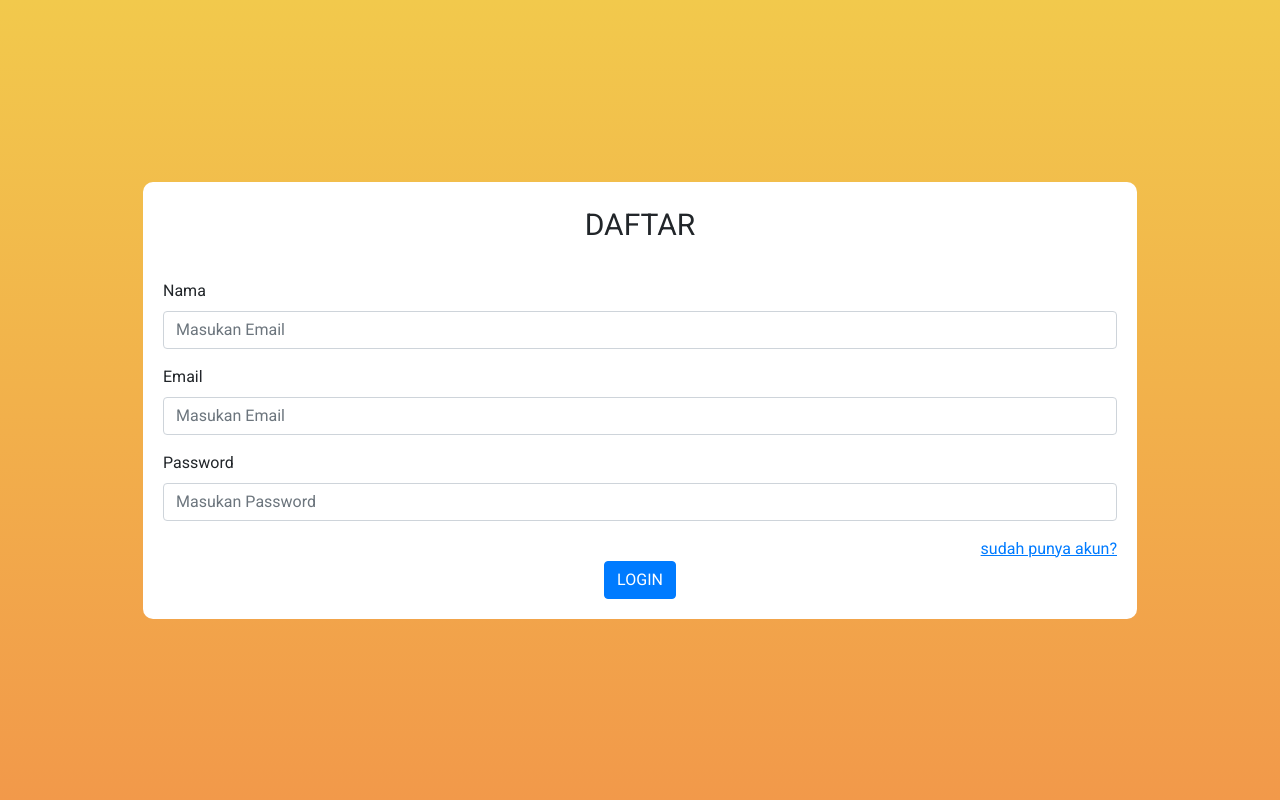
After one commit to H4rfu1/h4rfu1.github.io, a PHP site: page /register.php in a window 1280 px wide. The commit adds this page. Run offline with PHP 8.4, Linux system fonts and the light colour scheme.

Commit message:
nambah register dan dashboard awal

```diff
--- /dev/null
+++ b/register.php
@@ -0,0 +1,77 @@
+<!DOCTYPE html>
+<html lang="en">
+<head>
+  <meta charset="UTF-8">
+  <meta name="viewport" content="width=device-width, initial-scale=1.0">
+  <meta http-equiv="X-UA-Compatible" content="ie=edge">
+  <link rel="stylesheet" href="https://stackpath.bootstrapcdn.com/bootstrap/4.3.1/css/bootstrap.min.css">
+  <link href="https://fonts.googleapis.com/css?family=Roboto&display=swap" rel="stylesheet">
+  <script type="text/javascript" src="js/bootstap.js"> </script>
+  <title>Document</title>
+
+  <style>
+  html {
+  height:100%;
+  }
+  body {
+    font-family: 'Roboto', sans-serif;
+    min-height:100%;
+  }
+    .back {
+      background: #F2994A;  /* fallback for old browsers */
+      background: -webkit-linear-gradient(to bottom, #F2C94C, #F2994A);  /* Chrome 10-25, Safari 5.1-6 */
+      background: linear-gradient(to bottom, #F2C94C, #F2994A); /* W3C, IE 10+/ Edge, Firefox 16+, Chrome 26+, Opera 12+, Safari 7+ */
+      height:100%;
+      width:80%;
+    }
+    .my-auto {
+      margin-top: auto;
+      margin-bottom: auto;
+    }
+    .white{
+      background:#fff;
+      padding: 20px;
+      border-radius: 10px;
+    }
+    .judul{
+      font-size:30px;
+    }
+
+  </style>
+</head>
+<body class="back container">
+    <div class="row h-100" >
+       <div class="col-sm-12 my-auto">
+           <form class="white" target="index.php" method="POST">
+             <label class="d-flex justify-content-center judul">DAFTAR</label>
+             <br>
+             <div class="form-group">
+               <label for="nama">Nama</label>
+               <input type="" class="form-control" id="nama" placeholder="Masukan Email" name="nama">
+             </div>
+             <div class="form-group">
+               <label for="email">Email</label>
+               <input type="" class="form-control" id="email" placeholder="Masukan Email" name="email">
+             </div>
+             <div class="form-group">
+               <label for="password">Password</label>
+               <input type="password" class="form-control" id="Password"name="password" placeholder="Masukan Password">
+             </div>
+             <div>
+               <a href="index.php" class="float-right" style="text-decoration: underline;">sudah punya akun?</a>
+             </div>
+             <br>
+             <div class="row justify-content-center">
+                <button type="submit" class="btn btn-primary">LOGIN</button>
+            </div>
+         </form>
+       </div>
+  </div>
+
+
+
+<script src="https://code.jquery.com/jquery-3.3.1.slim.min.js"></script>
+<script src="https://cdnjs.cloudflare.com/ajax/libs/popper.js/1.14.7/umd/popper.min.js"></script>
+<script src="https://stackpath.bootstrapcdn.com/bootstrap/4.3.1/js/bootstrap.min.js"></script>
+</body>
+</html>
```
Also changed, not shown: dashboard.php (added, +67 -0 lines), index.php (renamed from index.html, +8 -5 lines).
